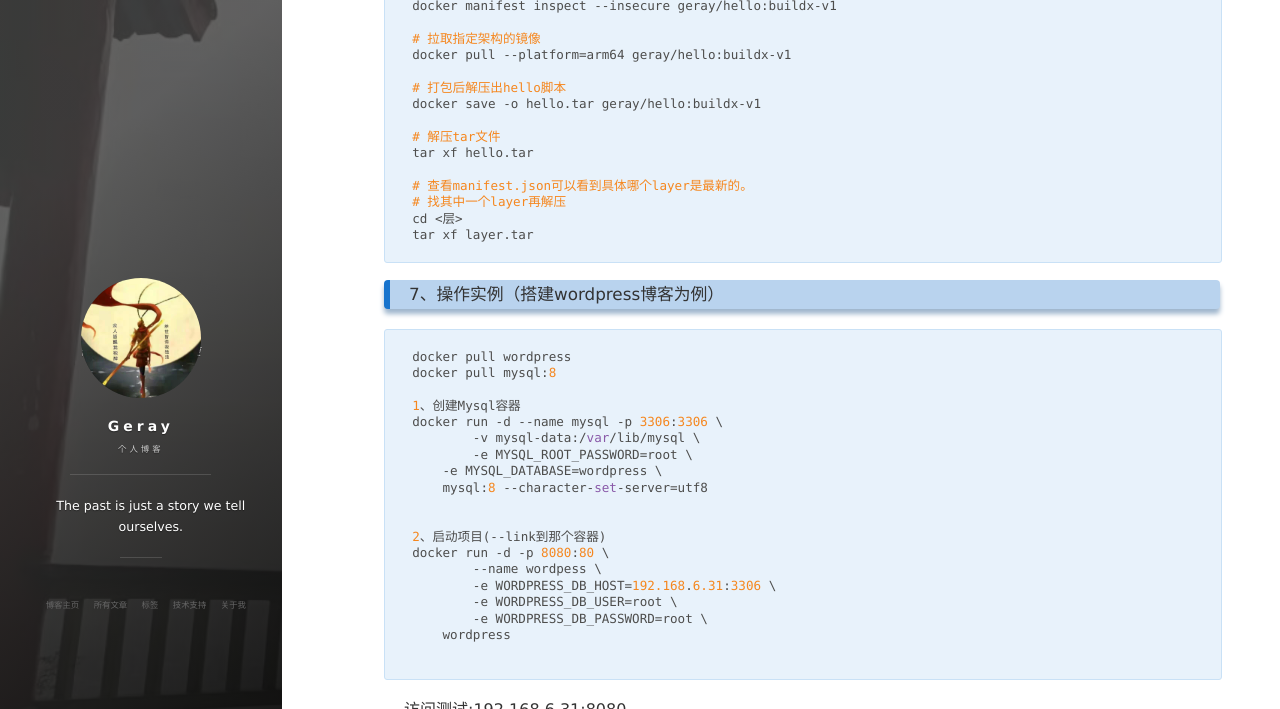
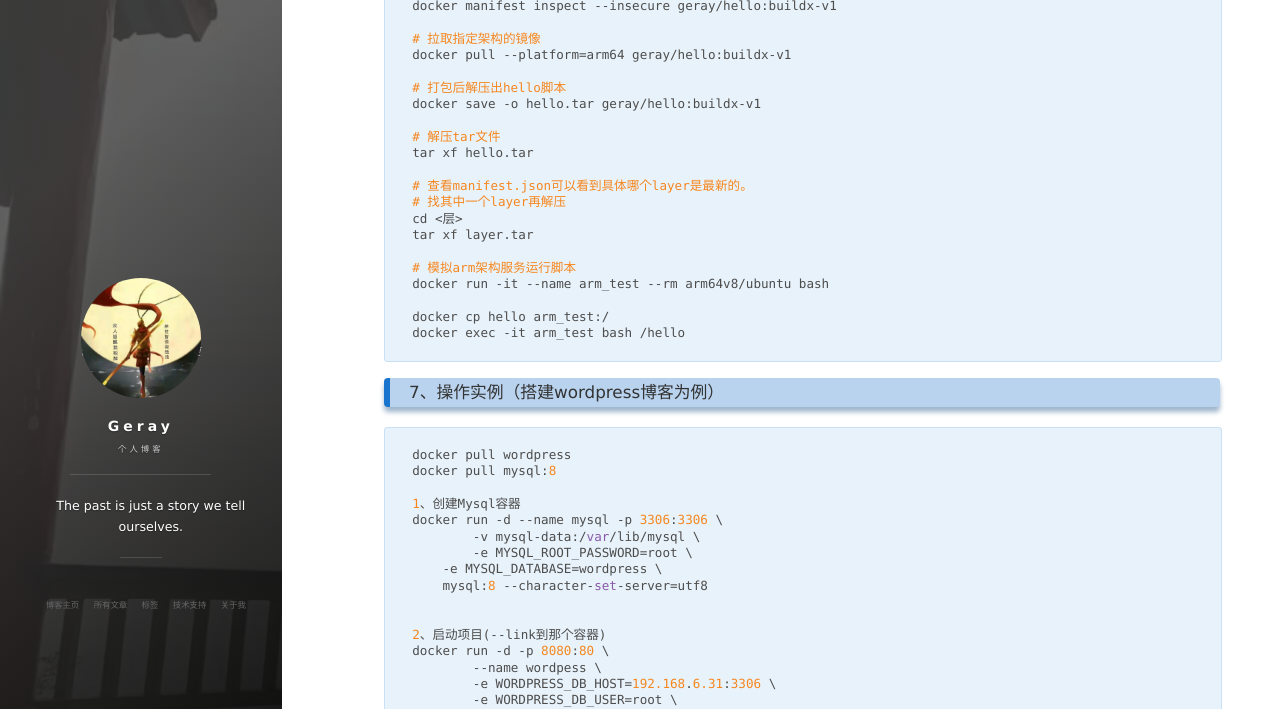
Before and after one commit to geray-zsg/geray-zsg.github.io, a Jekyll site: the page built from _posts/2022-1-8-Docker基础.md, in a window 1280 px wide and 900 px high, scrolled down 33157 px, cut to the strip 0-709 px from the top of the window. Built offline with Jekyll 4.4.1, drawn with Linux system fonts in a browser that asks for light colours; nearby versions of some CDN libraries; comment, search, counter and statistics services are not loaded.

Commit message:
Update 2022-1-8-Docker基础.md

````diff
--- a/_posts/2022-1-8-Docker基础.md
+++ b/_posts/2022-1-8-Docker基础.md
@@ -1376,6 +1376,12 @@ tar xf hello.tar
 # 找其中一个layer再解压
 cd <层>
 tar xf layer.tar
+
+# 模拟arm架构服务运行脚本
+docker run -it --name arm_test --rm arm64v8/ubuntu bash
+
+docker cp hello arm_test:/
+docker exec -it arm_test bash /hello
 ```
 
 
````
